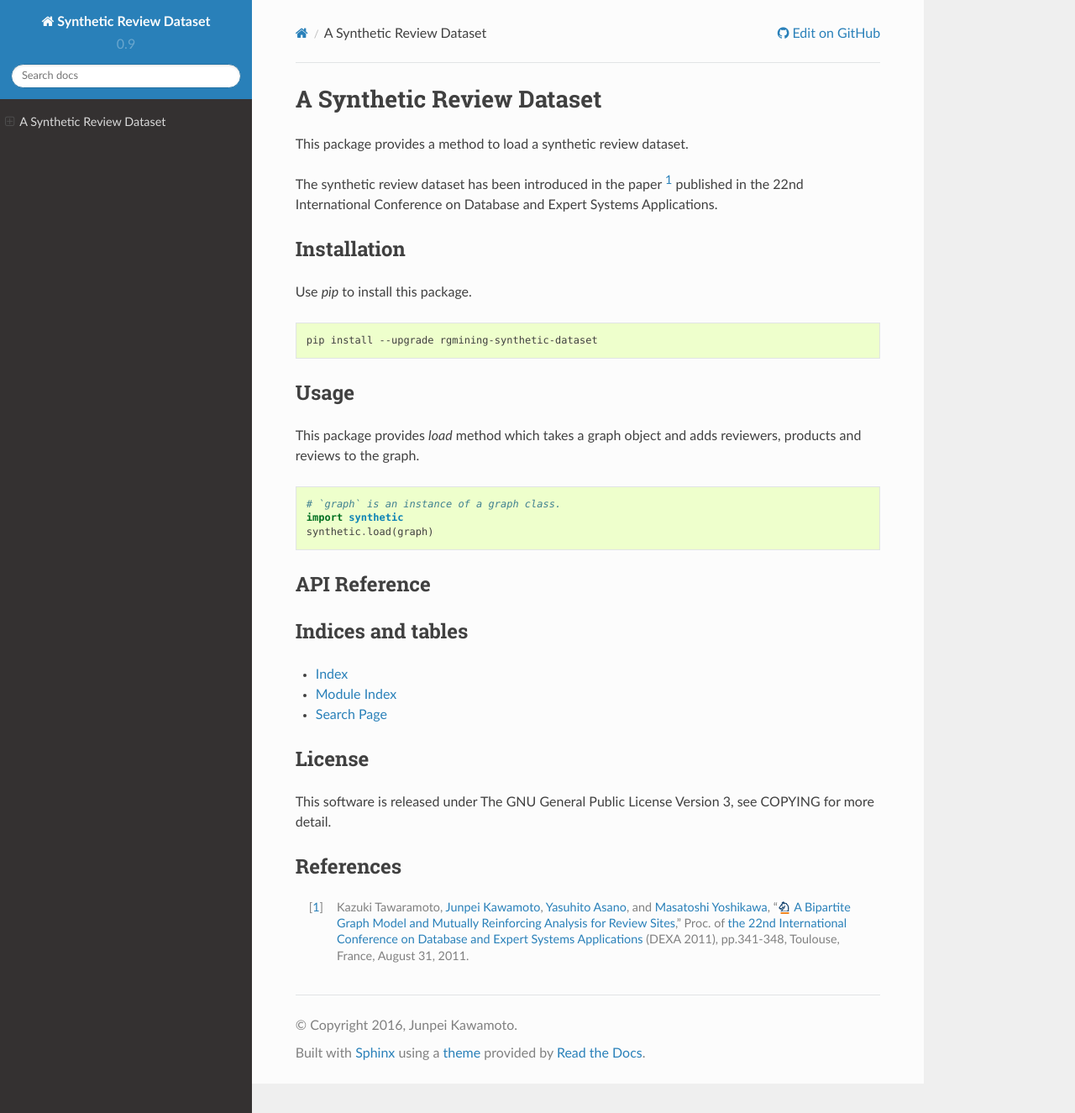
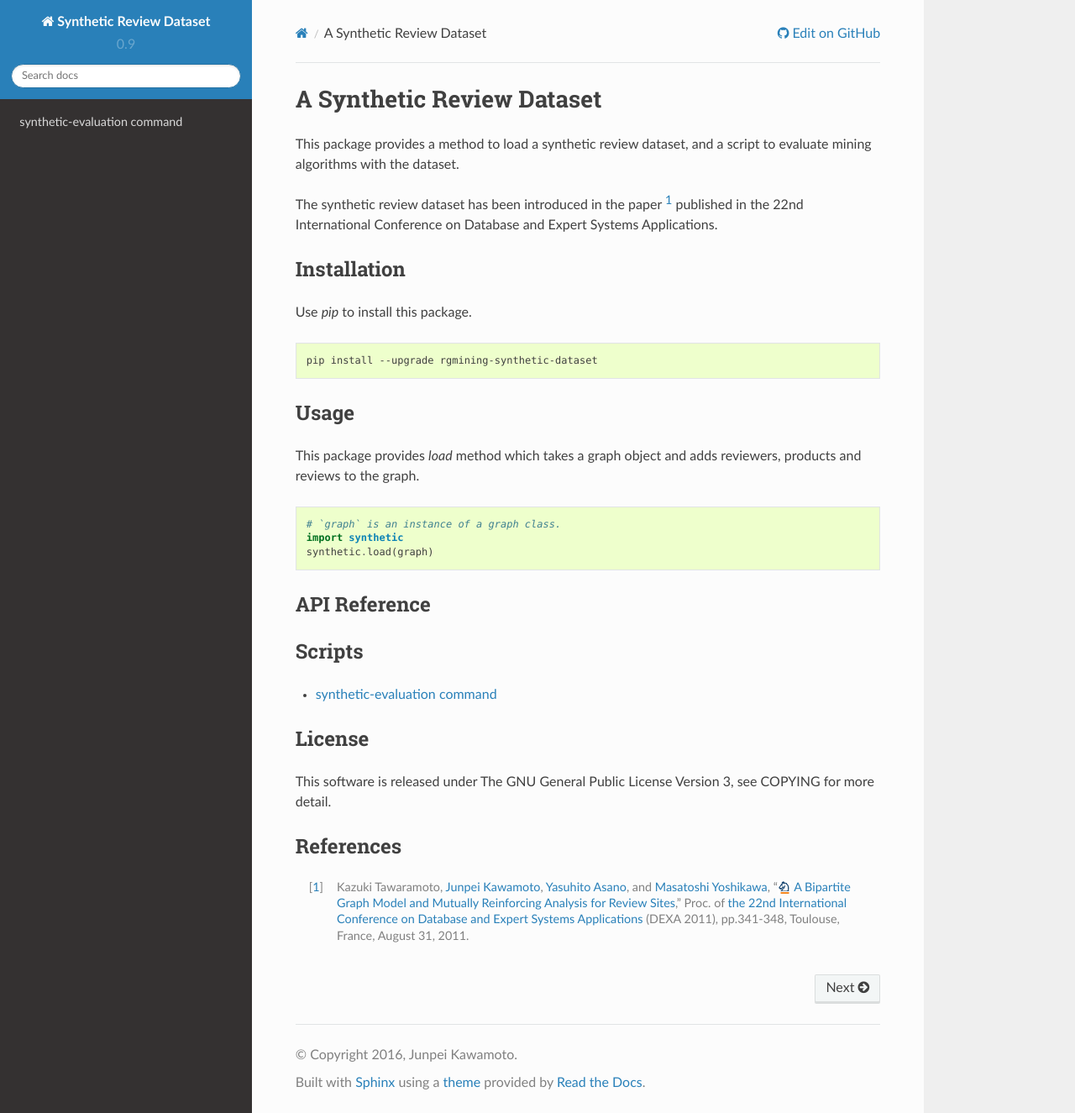
Before and after one commit to rgmining/synthetic, a Sphinx documentation site: the page built from docs/source/index.rst, in a window 1280 px wide and 1325 px high. Shown: the whole window at 84% size. Built offline with Sphinx 7.4.7 and the Read the Docs theme 2.0.0, drawn with Linux system fonts in a browser that asks for light colours.

Commit message:
Update the document site.

```diff
--- a/docs/source/index.rst
+++ b/docs/source/index.rst
@@ -11,7 +11,8 @@
 
    <div class="addthis_inline_share_toolbox"></div>
 
-This package provides a method to load a synthetic review dataset.
+This package provides a method to load a synthetic review dataset,
+and a script to evaluate mining algorithms with the dataset.
 
 The synthetic review dataset has been introduced in the paper [#DEXA11]_
 published in the 22nd International Conference on Database and Expert Systems
@@ -48,11 +49,12 @@
   modules/*
 
 
-Indices and tables
---------------------
-* :ref:`genindex`
-* :ref:`modindex`
-* :ref:`search`
+Scripts
+--------
+.. toctree::
+  :maxdepth: 1
+
+  scripts
 
 
 License
```
Also changed, not shown: docs/source/scripts.rst (added, +110 -0 lines).
